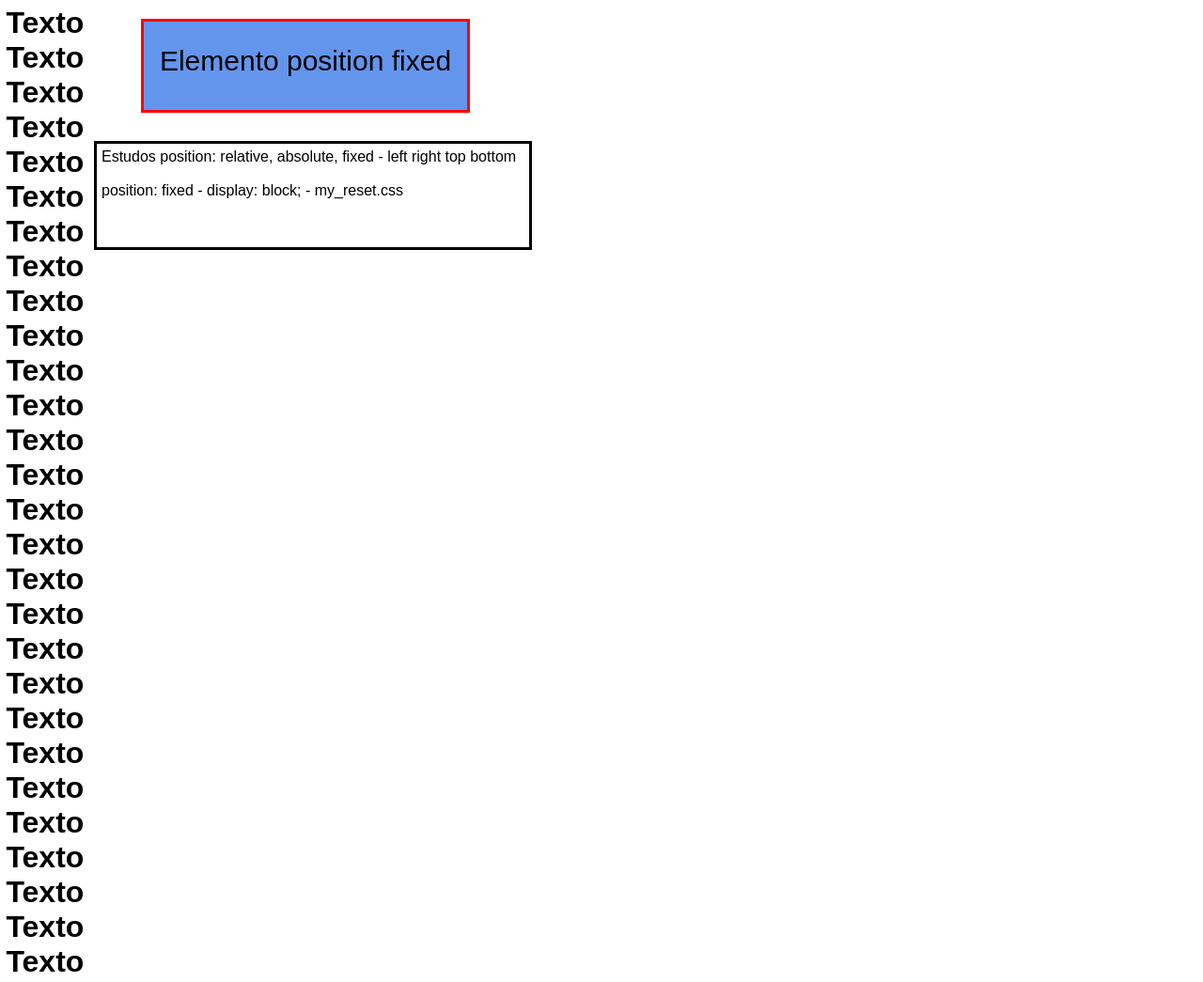
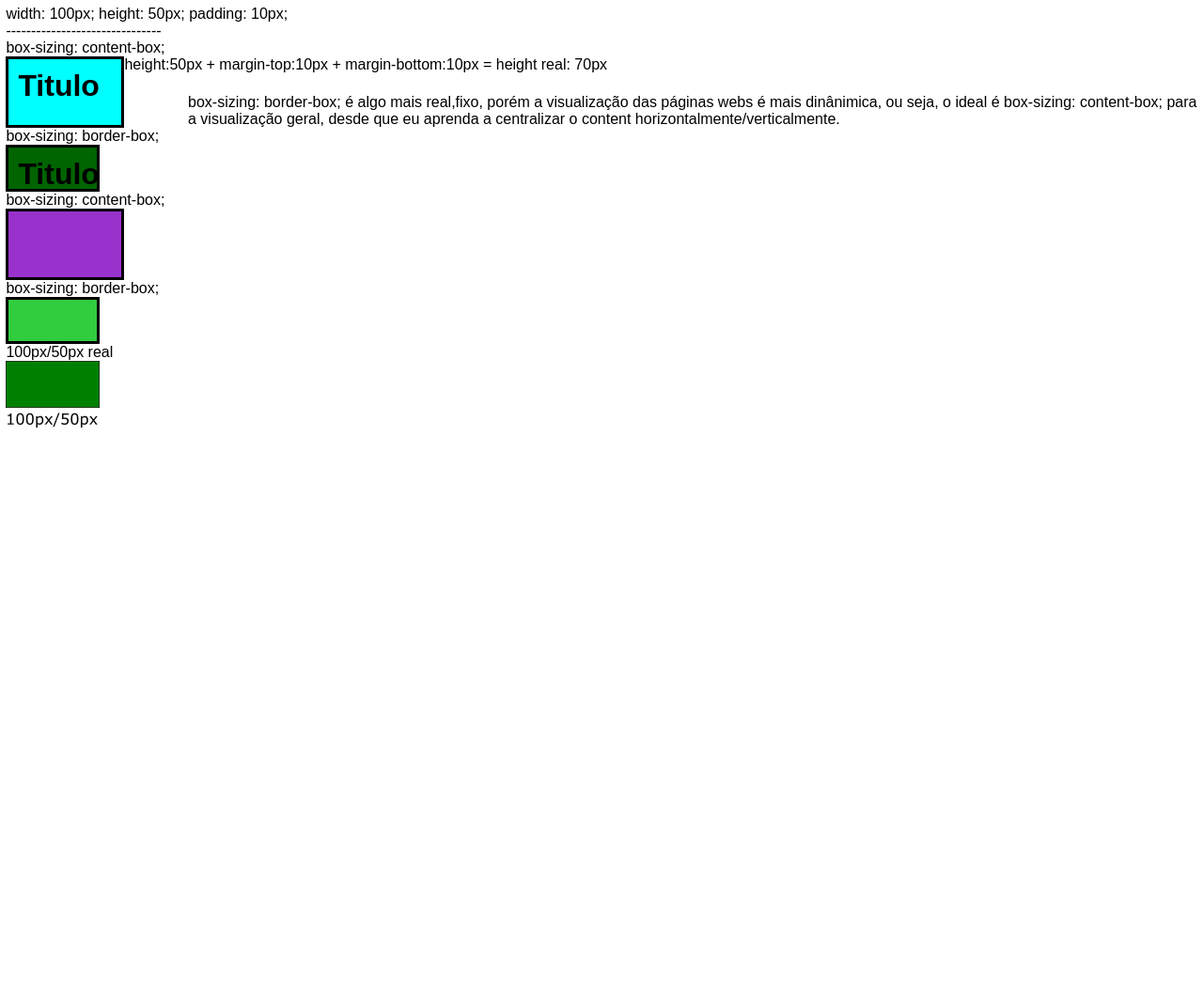
Before and after one commit to NewScript/MeusTestesHTML-CSS, a plain HTML site: page index.html in a window 1280 px wide. Shown: the top 1045 px of the page at 94% size. After the commit the page ends 800 px from the top, so only its background shows below. Drawn offline with Linux system fonts and the light colour scheme.

Commit message:
box-sizing: border-box; box-sizing: border-box; float clear position: absolute

```diff
--- a/index.html
+++ b/index.html
@@ -2,82 +2,48 @@
 <html lang="pt-br">
     <head>
         <meta charset="UTF-8">
+        <meta name="viewport" content="width=device-width, initial-scale=1.0">
         <title>Document</title>
         <link rel="stylesheet" href="my_reset.css">
         <link rel="stylesheet" href="style.css">
     </head>
     <body>
 
-        <container>
+        <p>width: 100px; height: 50px; padding: 10px;</p>
 
-            <p>Estudos position: relative, absolute, fixed - left right top bottom</p><br>
+        <p>-------------------------------</p>
 
-            <p>position: fixed - display: block; - my_reset.css</p><br>
+        <p>box-sizing: content-box;</p>
 
-        </container>
+        <h1 id="um" class="geral">Titulo</h1>
 
-        <div>Elemento position fixed</div>
+        <p>height:50px + margin-top:10px + margin-bottom:10px = height real: 70px</p>
 
-        <h1>Texto</h1>
-        <h1>Texto</h1>
-        <h1>Texto</h1>
-        <h1>Texto</h1>
-        <h1>Texto</h1>
-        <h1>Texto</h1>
-        <h1>Texto</h1>
-        <h1>Texto</h1>
-        <h1>Texto</h1>
-        <h1>Texto</h1>
-        <h1>Texto</h1>
-        <h1>Texto</h1>
-        <h1>Texto</h1>
-        <h1>Texto</h1>
-        <h1>Texto</h1>
-        <h1>Texto</h1>
-        <h1>Texto</h1>
-        <h1>Texto</h1>
-        <h1>Texto</h1>
-        <h1>Texto</h1>
-        <h1>Texto</h1>
-        <h1>Texto</h1>
-        <h1>Texto</h1>
-        <h1>Texto</h1>
-        <h1>Texto</h1>
-        <h1>Texto</h1>
-        <h1>Texto</h1>
-        <h1>Texto</h1>
-        <h1>Texto</h1>
-        <h1>Texto</h1>
-        <h1>Texto</h1>
-        <h1>Texto</h1>
-        <h1>Texto</h1>
-        <h1>Texto</h1>
-        <h1>Texto</h1>
-        <h1>Texto</h1>
-        <h1>Texto</h1>
-        <h1>Texto</h1>
-        <h1>Texto</h1>
-        <h1>Texto</h1>
-        <h1>Texto</h1>
-        <h1>Texto</h1>
-        <h1>Texto</h1>
-        <h1>Texto</h1>
-        <h1>Texto</h1>
-        <h1>Texto</h1>
-        <h1>Texto</h1>
-        <h1>Texto</h1>
-        <h1>Texto</h1>
-        <h1>Texto</h1>
-        <h1>Texto</h1>
-        <h1>Texto</h1>
-        <h1>Texto</h1>
-        <h1>Texto</h1>
-        <h1>Texto</h1>
-        <h1>Texto</h1>
-        <h1>Texto</h1>
-        <h1>Texto</h1>
-        <h1>Texto</h1>
-        <h1>Texto</h1>
+        <p id="F_dois">box-sizing: border-box;</p>
 
+        <h1 id="dois" class="geral">Titulo</h1>
 
+        <p>box-sizing: content-box;</p>
+
+        <div id="dUm" class="geral"></div>
+
+        <p>box-sizing: border-box;</p>
+
+        <div id="dDois" class="geral"></div>
+
+        <p>100px/50px real</p>
+
+        <img src="./Width100px.png" alt="Width100px" srcset="">
+
+        <p id="explanacao">
+
+            box-sizing: border-box; é algo mais real,fixo, porém
+            a visualização das páginas webs é mais dinânimica, ou
+            seja, o ideal é box-sizing: content-box; para a visualização
+            geral, desde que eu aprenda a centralizar o content
+            horizontalmente/verticalmente.
+
+        </p>
+
+    </body>
 </html>
--- a/my_reset.css
+++ b/my_reset.css
@@ -1,5 +1,6 @@
 body
 {
+    box-sizing: content-box;
 	color: black;
     margin: 0%;
     padding: 0.5%;
@@ -14,7 +15,6 @@ body
 h1, h2, h3, h4, h5, h6, p, strong, small, em,
 del, input, button, form, div
 {
-    box-sizing: border-box;
     margin: 0%;
 	padding: 0%;
     border: none;
--- a/style.css
+++ b/style.css
@@ -1,23 +1,35 @@
-div{
-    position: fixed;
-    left: 150px;
-    top: 20px;
-    width: 350px;
-    height: 100px;
-    border: solid red;
-    background-color: cornflowerblue;
-    font-size:30px;
-    text-align: center;
-    padding-top: 25px;
+.geral{
+    width: 100px;
+    height: 50px;
+    padding: 10px;
+    border: solid;
 }
 
-container{
+#um{
+    background-color: cyan;
+    float: left;
+}
+
+#F_dois{
+    clear: both;
+}
+
+#dois{
+    box-sizing: border-box;
+    background-color: darkgreen;
+}
+
+#dUm{
+    background-color: darkorchid;
+}
+
+#dDois{
+    box-sizing: border-box;
+    background-color: rgb(50, 204, 63);
+}
+
+#explanacao{
     position: absolute;
-    top: 150px;
-    left: 100px;
-    border: solid;
-    width: 450px;
-    height: 100px;
-    padding: 5px;
-    text-align: justify;
+    top: 100px;
+    left: 200px;
 }
```
Also changed, not shown: Width100px.png (added).
